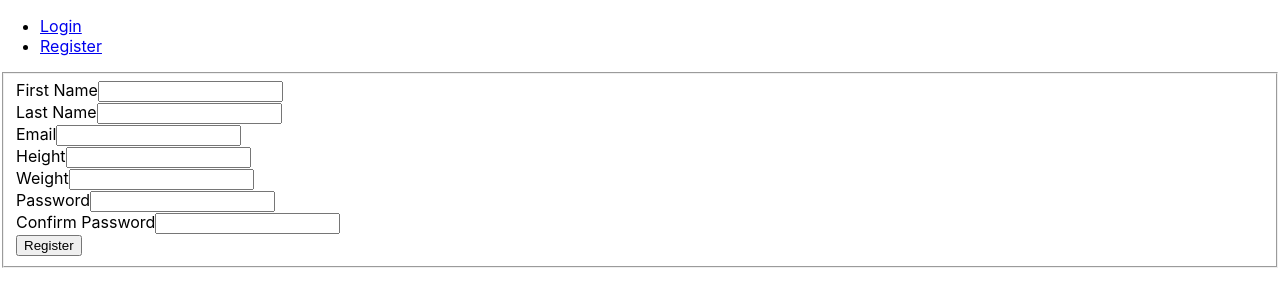
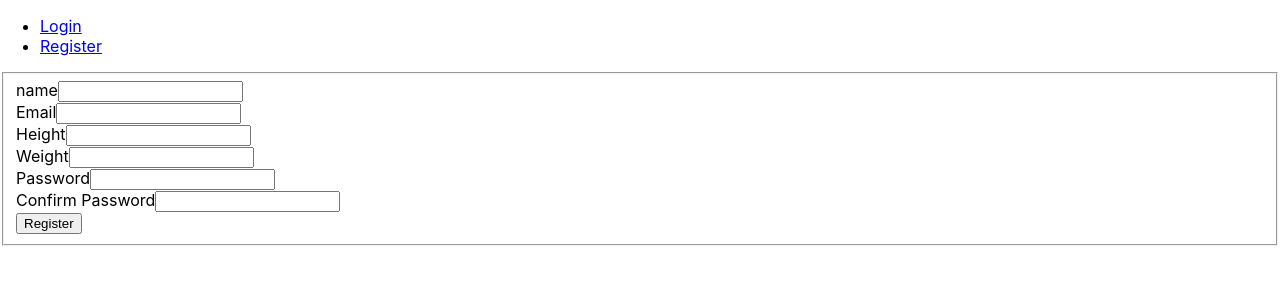
Before and after one commit to NathanCenter/FoodDiary, a React (Create React App) app in the folder FoodDiary/client/: page /register in a window 1280 px wide. Shown: the top 306 px of the page. Built offline with nearby package versions, Linux system fonts and the light colour scheme; no server answers.

Commit message:
added register

```diff
--- a/FoodDiary/client/src/modules/Register.js
+++ b/FoodDiary/client/src/modules/Register.js
@@ -6,11 +6,12 @@ import { register } from "../modules/authManager";
 export default function Register() {
   const history = useHistory();
 
-  const [firstName, setFirstName] = useState();
-  const [lastName, setLastName] = useState();
+
+  const [name, setName] = useState();
 
   const [email, setEmail] = useState();
   const [height,setHeight]=useState();
+
   const [weight,setWeight]=useState();
   const [password, setPassword] = useState();
   const [confirmPassword, setConfirmPassword] = useState();
@@ -20,7 +21,7 @@ export default function Register() {
     if (password && password !== confirmPassword) {
       alert("Passwords don't match. Do better.");
     } else {
-      const userProfile = { firstName, lastName, email,height,weight };
+      const userProfile = { name, email,height,weight };
       register(userProfile, password)
         .then(() => history.push("/"));
     }
@@ -30,12 +31,8 @@ export default function Register() {
     <Form onSubmit={registerClick}>
       <fieldset>
         <FormGroup>
-          <Label htmlFor="firstName">First Name</Label>
-          <Input id="firstName" type="text" onChange={e => setFirstName(e.target.value)} />
-        </FormGroup>
-        <FormGroup>
-          <Label htmlFor="lastName">Last Name</Label>
-          <Input id="lastName" type="text" onChange={e => setLastName(e.target.value)} />
+        <Label for="Name">name</Label>
+          <Input id="Name" type="text" onChange={e => setName(e.target.value)} />
         </FormGroup>
 
         <FormGroup>
```
Also changed, not shown: 1 other file (tests, documents, lock files or other folders).
